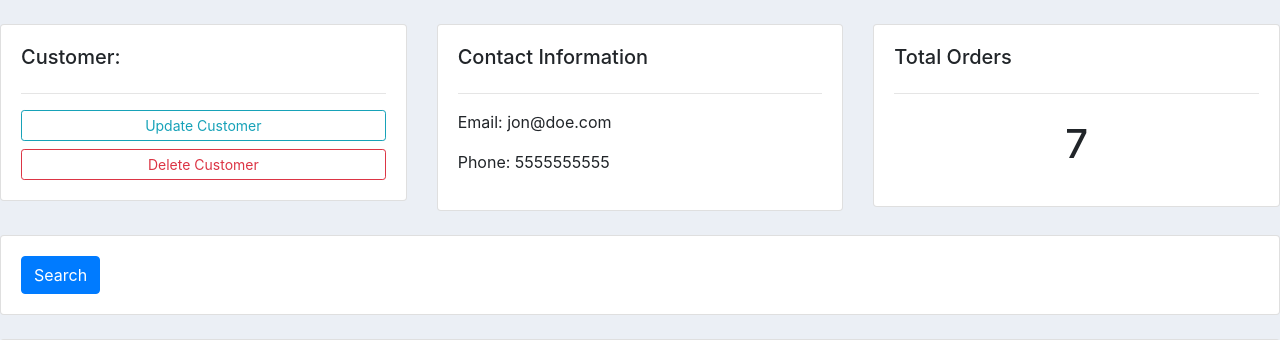
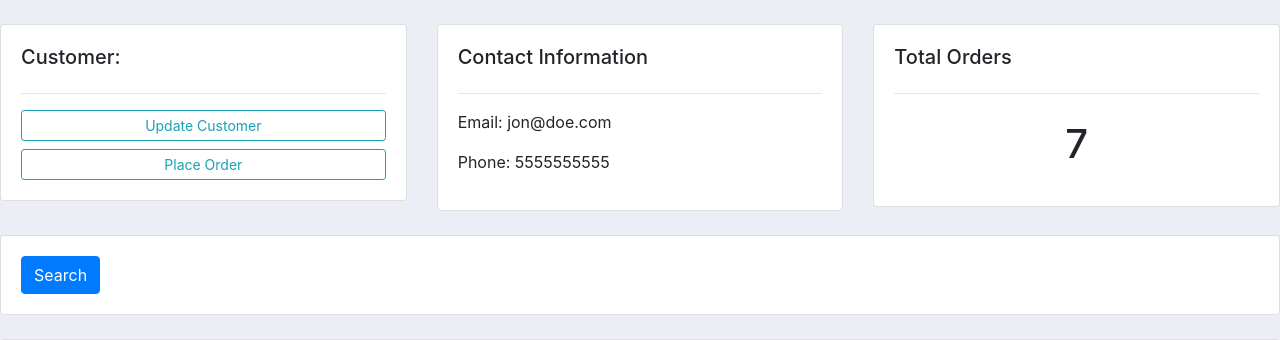
Before and after one commit to rreyes4227/django_web_app, a Django app: page /customer/1/ in a window 1280 px wide. Shown: the part 99-439 px from the top of the page. Run offline with Django 3.2, Linux system fonts and the light colour scheme; data comes from the database, SQL or seed files in the repository; both versions use the stored data as it was after the commit; some libraries are stand-ins or nearby versions.

Commit message:
form sets

```diff
--- a/accounts/templates/accounts/customer.html
+++ b/accounts/templates/accounts/customer.html
@@ -10,7 +10,8 @@
             <h5>Customer:</h5>
             <hr>
             <a class="btn btn-outline-info  btn-sm btn-block" href="">Update Customer</a>
-            <a class="btn btn-outline-danger  btn-sm btn-block" href="">Delete Customer</a>
+            <a class="btn btn-outline-info  btn-sm btn-block" href="{% url 'create_order' customer.id %}">Place
+                Order</a>
 
         </div>
     </div>
--- a/accounts/templates/accounts/dboard.html
+++ b/accounts/templates/accounts/dboard.html
@@ -36,7 +36,6 @@
         <h5>LAST 5 ORDERS</h5>
         <hr>
         <div class="card card-body">
-            <a class="btn btn-primary  btn-sm btn-block" href="{% url 'create_order' %}">Create Order</a>
             <table class="table table-sm">
                 <tr>
                     <th>Product</th>
--- a/accounts/templates/accounts/order_form.html
+++ b/accounts/templates/accounts/order_form.html
@@ -10,7 +10,11 @@
 
             <form action="" method="POST">
                 {% csrf_token %}
+                {{ formset.management_form }}
+                {% for form in formset %}
                 {{form}}
+                <hr>
+                {% endfor %}
                 <input class="btn btn-info" type="submit" name="Submit">
             </form>
 
--- a/accounts/urls.py
+++ b/accounts/urls.py
@@ -5,7 +5,7 @@ urlpatterns = [
     path('', views.home, name="home"),
     path('products/', views.products, name='products'),
     path('customer/<str:pk>/', views.customer, name='customer'),
-    path('create_order/', views.createOrder, name="create_order"),
+    path('create_order/<str:pk>', views.createOrder, name="create_order"),
     path('update_order/<str:pk>/', views.updateOrder, name="update_order"),
     path('delete_order/<str:pk>/', views.deleteOrder, name="delete_order"),
 ]
--- a/accounts/views.py
+++ b/accounts/views.py
@@ -1,5 +1,6 @@
 from django.shortcuts import render, redirect
 from django.http import HttpResponse
+from django.forms import inlineformset_factory
 from .models import *
 from .forms import OrderForm
 
@@ -34,16 +35,21 @@ def customer(request, pk):
     return render(request, 'accounts/customer.html', context)
 
 
-def createOrder(request):
-    form = OrderForm()
+def createOrder(request, pk):
+    OrderFormSet = inlineformset_factory(
+        Customer, Order, fields=('product', 'status'), extra=8)
+    customer = Customer.objects.get(id=pk)
+    formset = OrderFormSet(queryset=Order.objects.none(), instance=customer)
+    #form = OrderForm(initial={'customer': customer})
     if request.method == 'POST':
         #print('Print POST:', request.POST)
-        form = OrderForm(request.POST)
-        if form.is_valid():
-            form.save()
+        formset = OrderFormSet(request.POST, instance=customer)
+        #form = OrderForm(request.POST)
+        if formset.is_valid():
+            formset.save()
             return redirect('/')
 
-    context = {'form': form}
+    context = {'formset': formset}
     return render(request, 'accounts/order_form.html', context)
 
 
```
Also changed, not shown: db.sqlite3.
